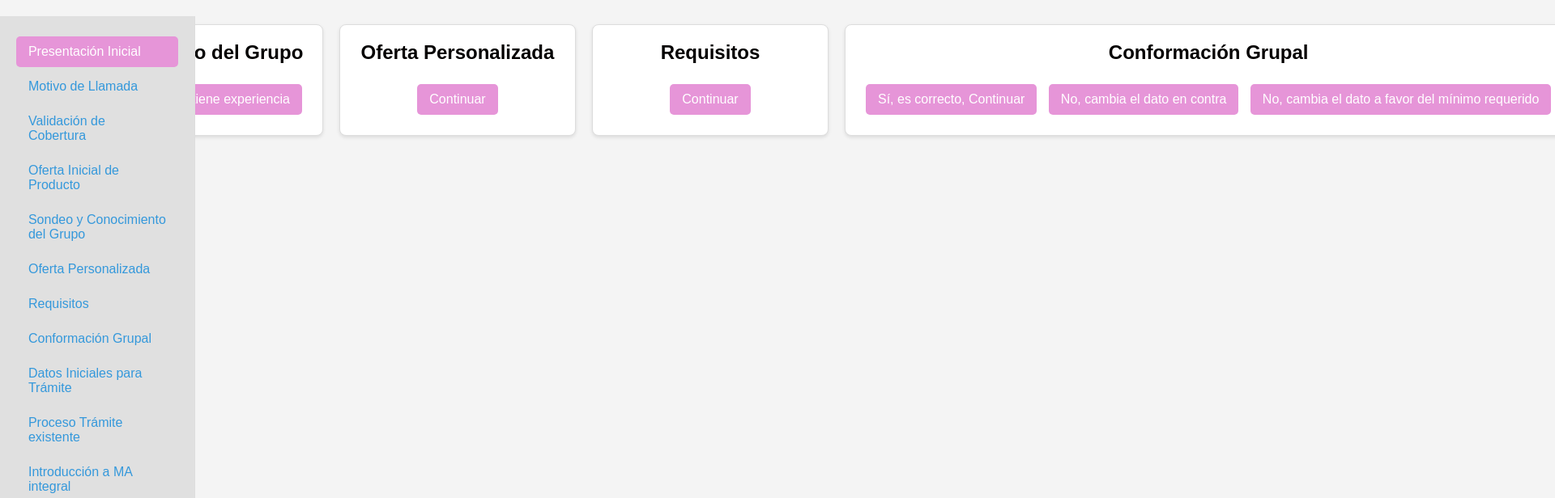
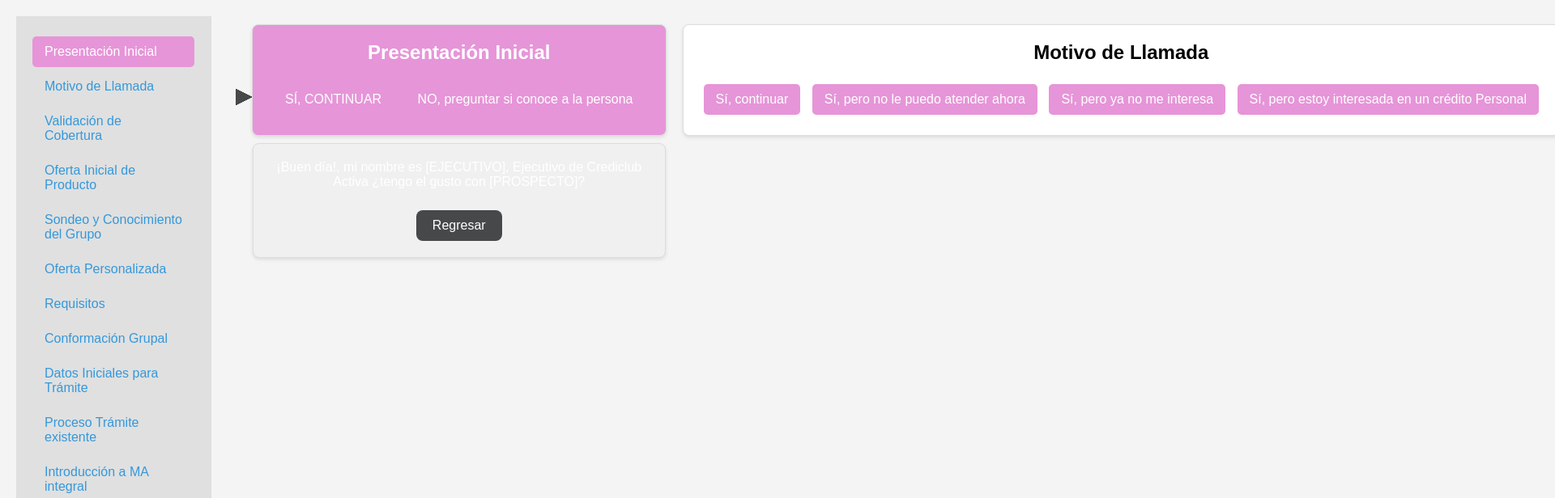
Before and after one commit to jesvs91/mapa-conversacional, a plain HTML site: page index.html in a window 1280 px wide. Both pictures are taken after a click on the link "Presentación Inicial". Shown: the top 616 px of the page at 81% size, 1920 px wide, since content can reach past the window. Drawn offline with Linux system fonts and the light colour scheme.

Commit message:
Update style.css

```diff
--- a/style.css
+++ b/style.css
@@ -2,11 +2,12 @@ body {
     font-family: sans-serif;
     background-color: #f4f4f4;
     margin: 0;
+    display: flex;
+    justify-content: flex-start;
     overflow-x: auto;
     padding: 20px;
-        display:flex;
-    justify-content: center;
 }
+
 #mapa-container {
     display: flex;
     flex-direction: row;
@@ -14,6 +15,7 @@ body {
     width: auto;
     position: relative;
 }
+
 #mapa-index {
     background-color: #e0e0e0;
     border-right: 1px solid #ddd;
@@ -28,6 +30,7 @@ body {
     overflow-y: auto;
     z-index: 1;
 }
+
 #mapa-index a {
     display: block;
     padding: 10px 15px;
@@ -37,13 +40,16 @@ body {
     color: #3498db;
     cursor: pointer;
 }
+
 #mapa-index a:hover {
     background-color: #ddd;
 }
+
 #mapa-index a.active {
     background-color: #e695d8;
     color: white;
 }
+
 #mapa-flujo {
     display: flex;
     flex-direction: row;
@@ -55,6 +61,7 @@ body {
     z-index: 0;
     justify-content: flex-start;
 }
+
 .nodo-principal {
     background-color: #fff;
     border: 1px solid #ddd;
@@ -67,20 +74,24 @@ body {
     display: inline-block;
     vertical-align: top;
     position: relative;
-         z-index:1;
+    z-index: 1;
     transform: translateY(0);
-         color:#030000;
+    color: #030000;
 }
+
 .nodo-principal.active {
     background-color: #e695d8;
     color: white;
 }
+
 .nodo-principal h2 {
     margin-top: 0;
 }
+
 .opciones-container {
     margin-top: 10px;
 }
+
 .opcion {
     display: block;
     background-color: #e695d8;
@@ -93,6 +104,7 @@ body {
     cursor: pointer;
     display: inline-block;
 }
+
 .opcion:hover {
     background-color: #c664b7;
 }
@@ -106,14 +118,16 @@ body {
     max-width: 500px;
     box-shadow: 0 2px 4px rgba(0, 0, 0, 0.1);
     position: absolute;
-       top: 100%;
+    top: calc(100% + 10px);
     left: 0;
     z-index: 2;
     white-space: normal;
+    transform: translateY(0);
 }
  .detalle-container p {
     margin-top: 0;
 }
+
  .detalle-container button {
      background-color: #464849;
     border: none;
@@ -166,9 +180,9 @@ body {
   .nodo-principal:nth-child(11) .flecha {
     margin-left: -20px;
 }
-   .nodo-principal:nth-child(12) .flecha {
+  .nodo-principal:nth-child(12) .flecha{
        margin-left: -20px;
 }
-     .nodo-principal:nth-child(13) .flecha {
+    .nodo-principal:nth-child(13) .flecha{
       margin-left: -20px;
 }
```
Lines whose indentation alone changed are shown as unchanged.
